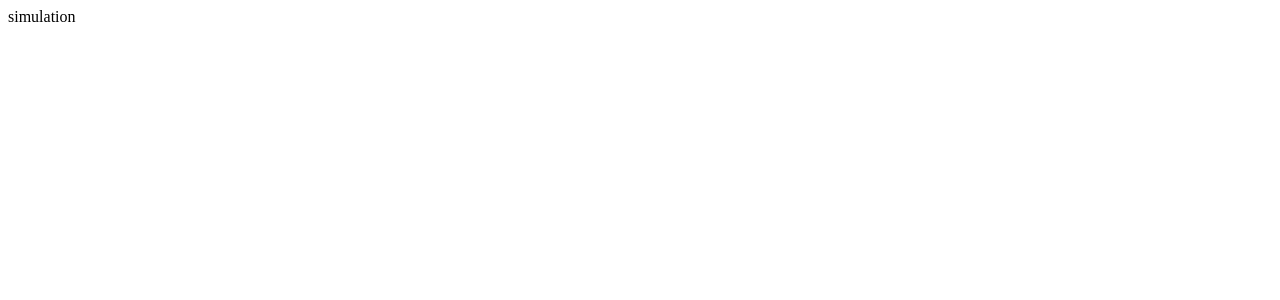
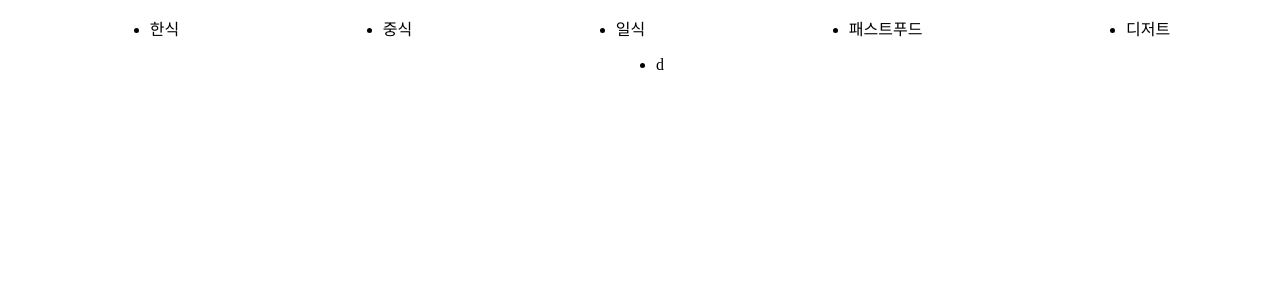
Before and after one commit to namil9698/delivery-project, a Next.js app: page / in a window 1280 px wide. Shown: the top 300 px of the page. Built offline with nearby package versions, Linux system fonts and the light colour scheme.

Commit message:
simulation category navigation  초기 설정. - 대분류 ,  소분류 카테고리 생성 - 대분류 클릭시 해당 카테고리 값 저장, css 효과 -

```diff
--- a/components/Simulation.js
+++ b/components/Simulation.js
@@ -1,7 +1,54 @@
-import React from 'react'
+import React, { useState } from 'react';
+import styled, { css } from 'styled-components';
+import FoodData from './datas/food_data.json';
 
 const Simulation = () => {
-  return <div>simulation</div>
-}
+  const [largeCategory, setLargeCategory] = useState(0);
+  const [smallCategory, setSmallCategory] = useState(0);
+  return (
+    <SimulationWrapper>
+      <FoodCategory>
+        <FoodCategoryList>
+          {FoodData.map((item, index) => (
+            <FoodCategoryItem
+              key={index + 1}
+              onClick={() => {
+                setLargeCategory(index + 1);
+              }}
+              active={index + 1 === largeCategory}
+            >
+              {item.largeCategory}
+            </FoodCategoryItem>
+          ))}
+        </FoodCategoryList>
+        <FoodCategoryList>
+          <FoodCategoryItem>d</FoodCategoryItem>
+        </FoodCategoryList>
+      </FoodCategory>
+      <Order>
+        <OrderList></OrderList>
+      </Order>
+    </SimulationWrapper>
+  );
+};
 
-export default Simulation
+export default Simulation;
+
+const SimulationWrapper = styled.div``;
+const FoodCategory = styled.div``;
+const FoodCategoryList = styled.ul`
+  display: flex;
+  justify-content: space-around;
+`;
+const FoodCategoryItem = styled.li`
+  cursor: pointer;
+
+  ${props =>
+    props.active &&
+    css`
+      color: red;
+    `}
+`;
+
+const Order = styled.div``;
+const OrderList = styled.div``;
--- /dev/null
+++ b/components/datas/food_data.json
@@ -0,0 +1,22 @@
+[
+  {
+    "largeCategory": "한식",
+    "smallCategory": ["김밥", "김치찌개", "제육덮밥"]
+  },
+  {
+    "largeCategory": "중식",
+    "smallCategory": ["짜장면", "짬뽕", "탕수육"]
+  },
+  {
+    "largeCategory": "일식",
+    "smallCategory": ["돈까스", "초밥", "냉모밀"]
+  },
+  {
+    "largeCategory": "패스트푸드",
+    "smallCategory": ["치킨", "피자", "햄버거"]
+  },
+  {
+    "largeCategory": "디저트",
+    "smallCategory": ["아메리카노", "까페라떼", "조각케이크"]
+  }
+]
```
Also changed, not shown: pages/_app.js (+6 -6 lines), pages/index.js (+5 -5 lines).
